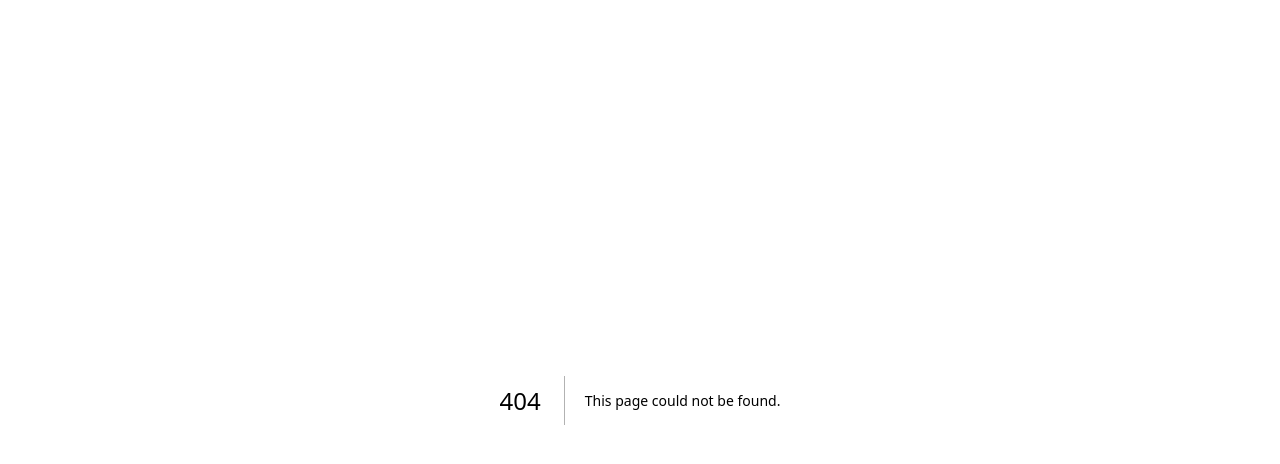
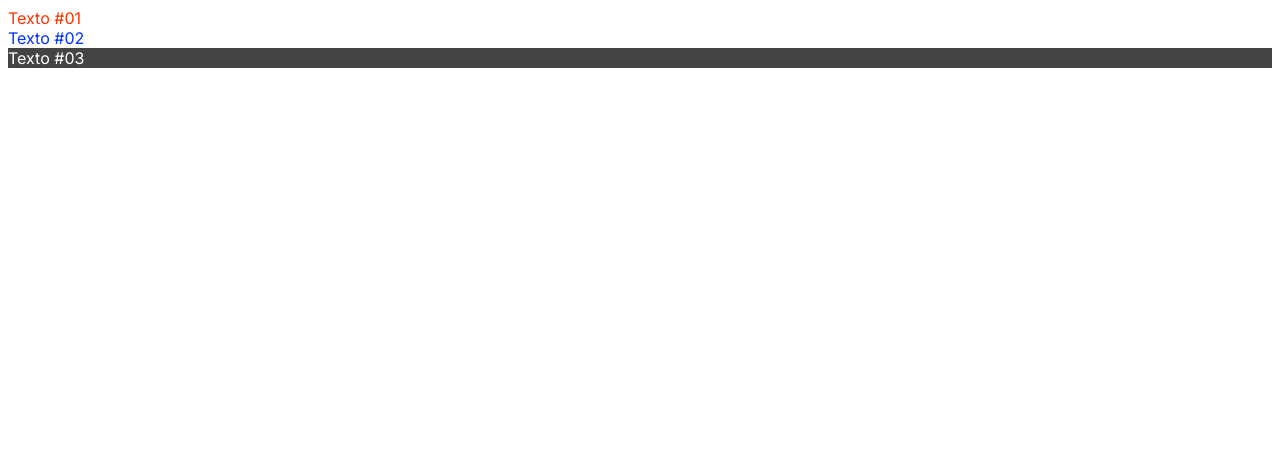
Before and after one commit to DevDaniloFerrari/exercicios-nextjs, a Next.js app: page /css/integracao1 in a window 1280 px wide. Before the commit this address had no page. Shown: the top 464 px of the page. Built offline with nearby package versions, Linux system fonts and the light colour scheme.

Commit message:
entendendo um css global

```diff
--- a/app/basicos/jsx2/page.jsx
+++ b/app/basicos/jsx2/page.jsx
@@ -1,7 +1,7 @@
 export default function jsx2() {
     const conteudo = (
         <div>
-            <h1>JSX #02 Alterado</h1>
+            <h1 className="vermelha">JSX #02 Alterado</h1>
         </div>
     )
     return conteudo
--- /dev/null
+++ b/app/css/integracao1/integracao1.css
@@ -0,0 +1,12 @@
+.vermelha {
+    color: #f30;
+}
+
+.azul {
+    color: #03f;
+}
+
+.branca {
+    background-color: #444;
+    color: #fff;
+}
--- /dev/null
+++ b/app/css/integracao1/page.jsx
@@ -0,0 +1,9 @@
+export default function integracao() {
+    return (
+        <>
+            <div className="vermelha">Texto #01</div>
+            <div className="azul">Texto #02</div>
+            <div className="branca">Texto #03</div>
+        </>
+    )
+}
--- a/app/layout.tsx
+++ b/app/layout.tsx
@@ -1,5 +1,6 @@
 import type { Metadata } from 'next'
 import { Inter } from 'next/font/google'
+import "./css/integracao1/integracao1.css"
 
 const inter = Inter({ subsets: ['latin'] })
 
```
